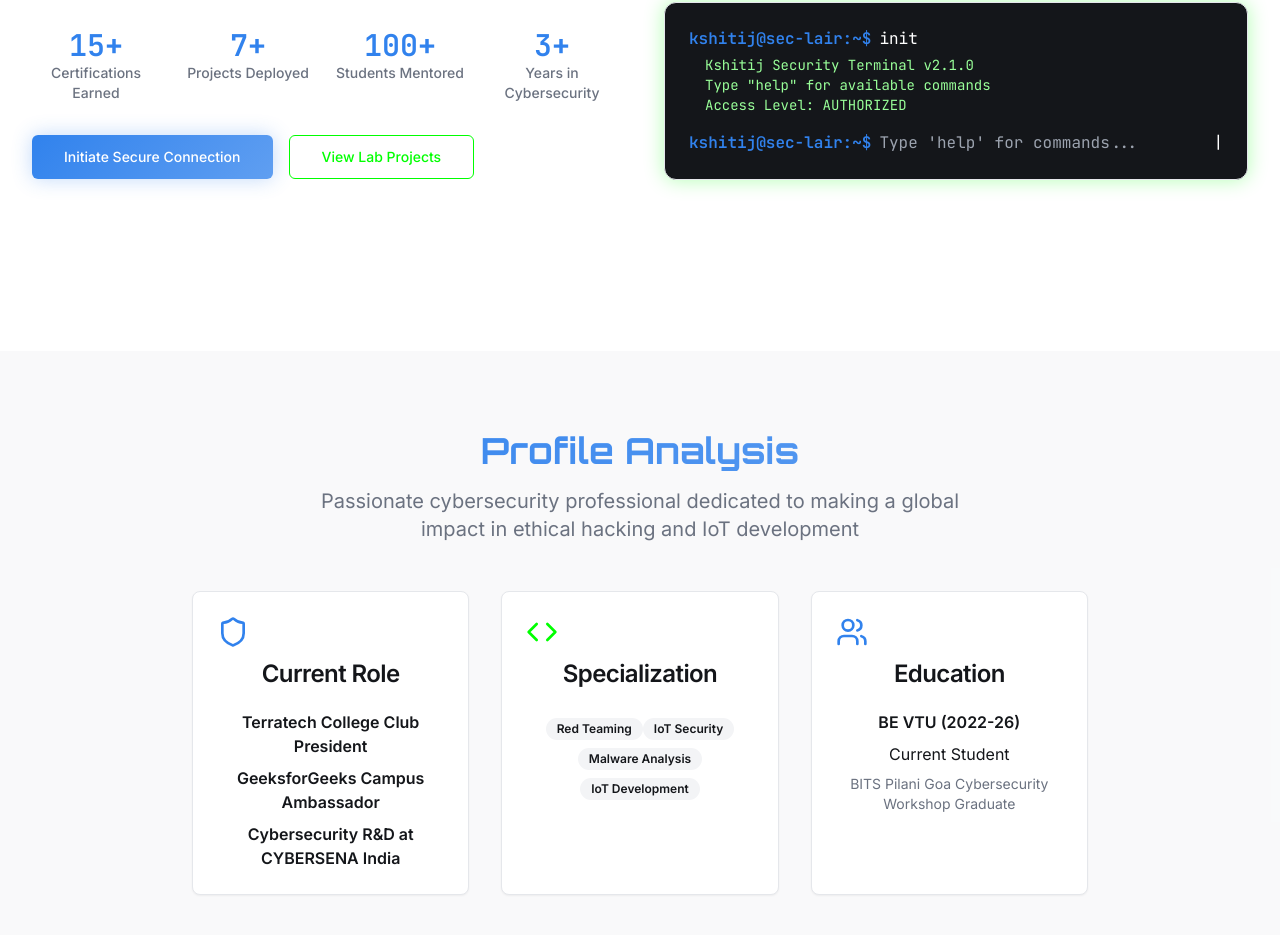
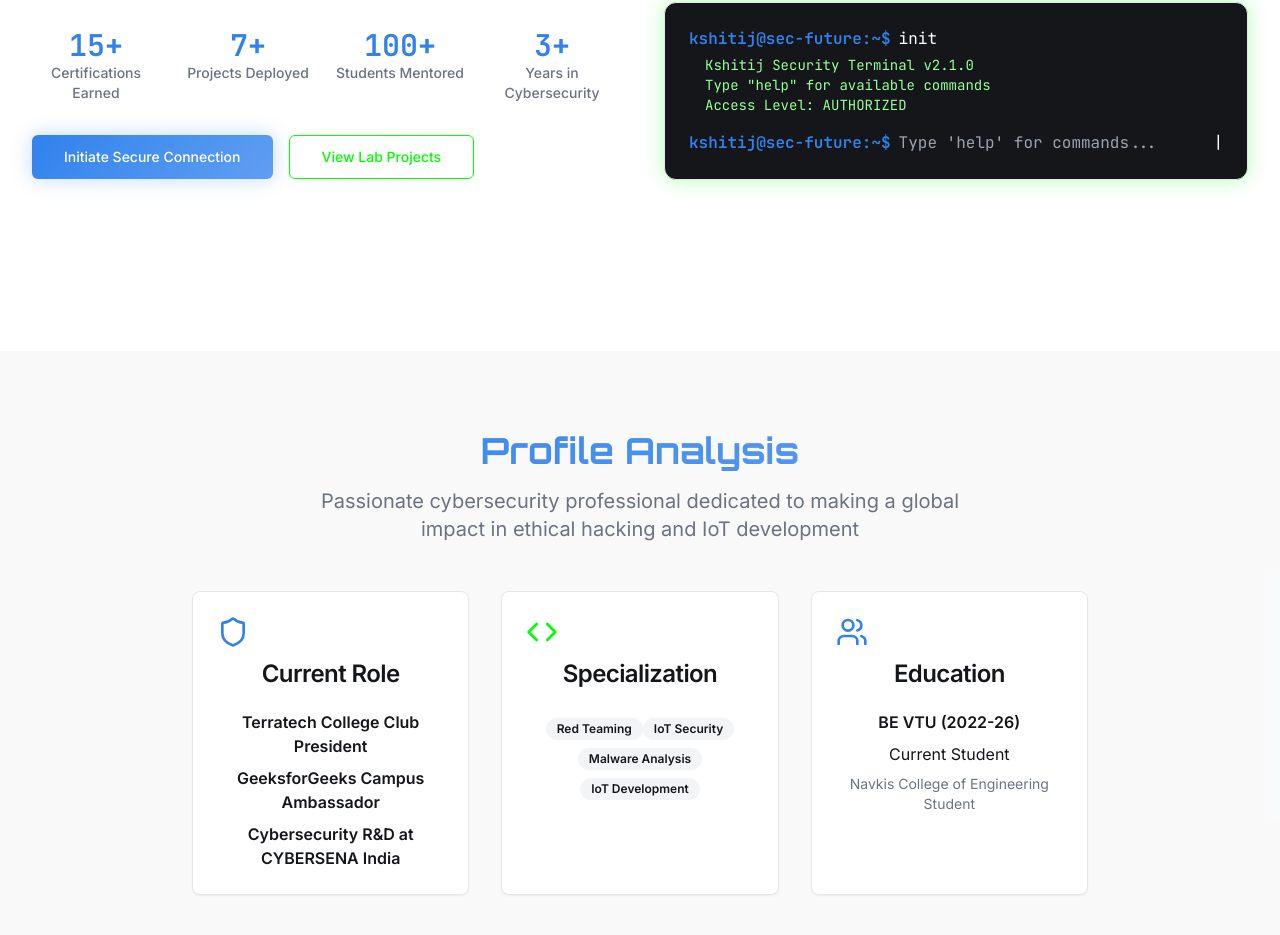
Before and after one commit to kshitij000806/kshitij-sec-future, a React (Vite) app: page / in a window 1280 px wide. Shown: the part 449-1384 px from the top of the page. Built offline with nearby package versions, Linux system fonts and the light colour scheme; the HTML template or start-up script is replaced by a standard one.

Commit message:
Update branding and education

```diff
--- a/src/components/Terminal.tsx
+++ b/src/components/Terminal.tsx
@@ -44,7 +44,7 @@ const Terminal: React.FC<TerminalProps> = ({ className = '' }) => {
       'User: Kshitij MK',
       'Role: Cybersecurity Professional & Tech Innovator',
       'Location: India',
-      'Education: BE VTU (2022-26)',
+      'Education: Navkis College of Engineering Student',
       'Specialization: Red Teaming, IoT Security, Malware Analysis',
       'Current: Terratech College Club President',
       'Mission: Securing Tomorrow, One Byte at a Time',
@@ -187,7 +187,7 @@ const Terminal: React.FC<TerminalProps> = ({ className = '' }) => {
         {history.map((item, index) => (
           <div key={index}>
             <div className="flex items-center space-x-2">
-              <span className="terminal-prompt font-semibold">kshitij@sec-lair:~$</span>
+              <span className="terminal-prompt font-semibold">kshitij@sec-future:~$</span>
               <span className="text-white">{item.command}</span>
             </div>
             <div className="ml-4 mt-1">
@@ -206,7 +206,7 @@ const Terminal: React.FC<TerminalProps> = ({ className = '' }) => {
       </div>
 
       <form onSubmit={handleSubmit} className="flex items-center space-x-2 mt-4">
-        <span className="terminal-prompt font-semibold flex-shrink-0">kshitij@sec-lair:~$</span>
+        <span className="terminal-prompt font-semibold flex-shrink-0">kshitij@sec-future:~$</span>
         <input
           ref={inputRef}
           type="text"
--- a/src/pages/Index.tsx
+++ b/src/pages/Index.tsx
@@ -192,7 +192,7 @@ const Index = () => {
                     <p className="font-semibold">BE VTU (2022-26)</p>
                     <p>Current Student</p>
                     <p className="text-sm text-muted-foreground">
-                      BITS Pilani Goa Cybersecurity Workshop Graduate
+                      Navkis College of Engineering Student
                     </p>
                   </div>
                 </CardContent>
```
